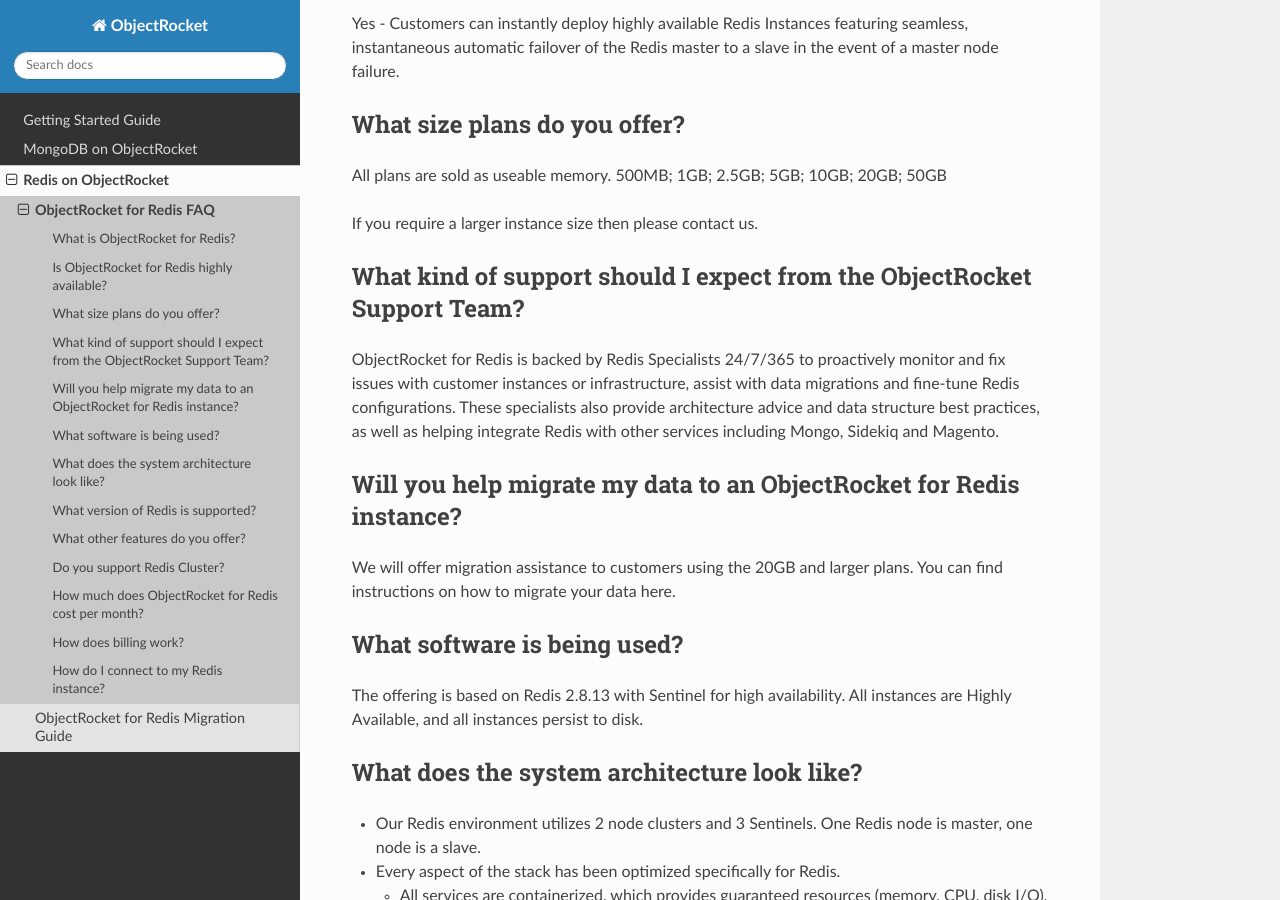
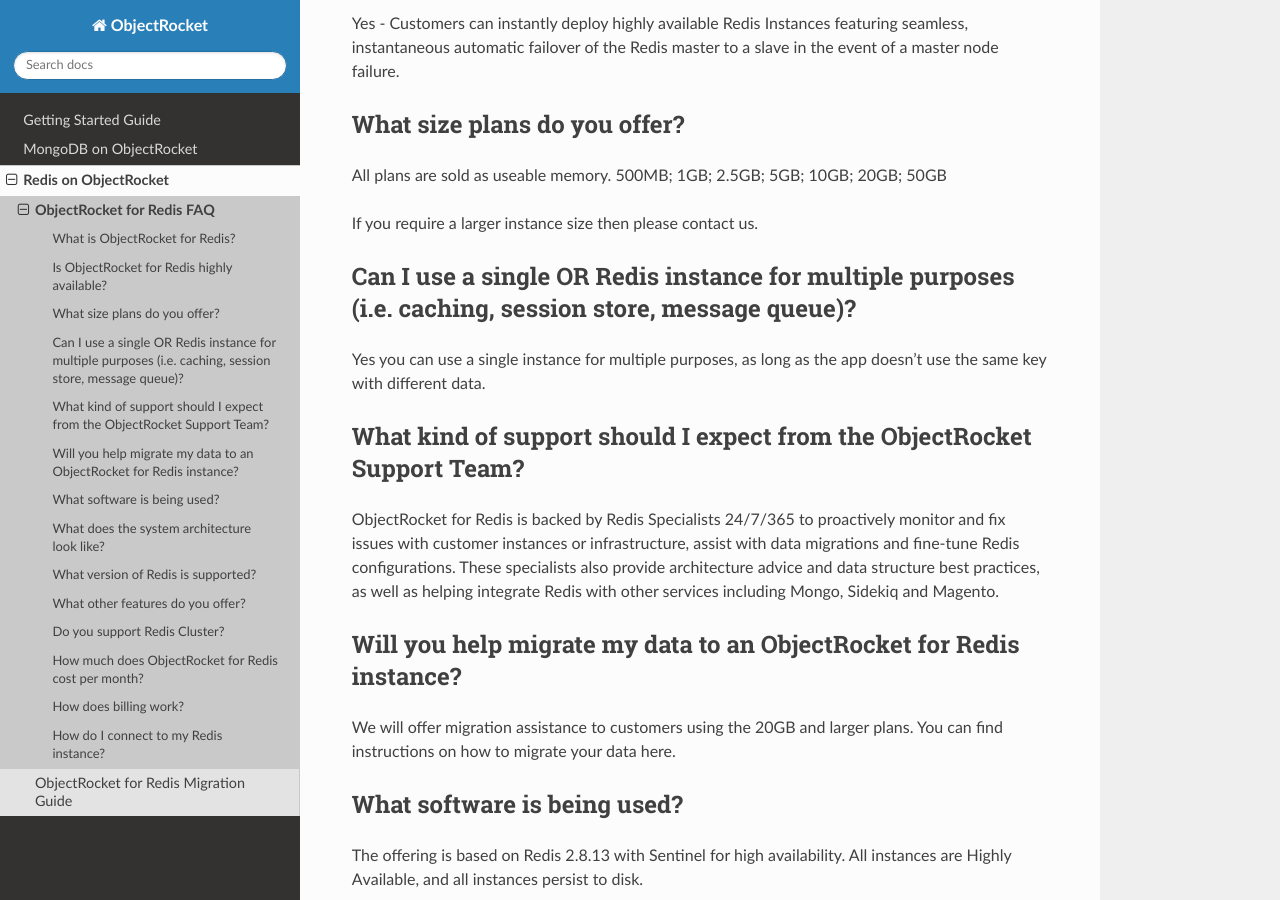
Before and after one commit to zcorleissen/documentation, a Sphinx documentation site: the page built from source/redis_faq.rst, in a window 1280 px wide and 900 px high, scrolled down 404 px. Built offline with Sphinx 7.4.7 and the Read the Docs theme 2.0.0, drawn with Linux system fonts in a browser that asks for light colours.

Commit message:
New redis question and answer

```diff
--- a/source/redis_faq.rst
+++ b/source/redis_faq.rst
@@ -7,7 +7,6 @@
 ObjectRocket for Redis simplifies application development by offering pre-configured, high performance, highly available Redis instances in the cloud.
 
 Simple provisioning, configuration and administration capabilities make it easy for developers to integrate Redis into their application stack
-
 
 Is ObjectRocket for Redis highly available?
 ^^^^^^^^^^^^^^^^^^^^^^^^^^^^^^^^^^^^^^^^^^^
@@ -21,6 +20,11 @@
 500MB; 1GB; 2.5GB; 5GB; 10GB; 20GB; 50GB
 
 If you require a larger instance size then please contact us.
+
+Can I use a single OR Redis instance for multiple purposes (i.e. caching, session store, message queue)?
+^^^^^^^^^^^^^^^^^^^^^^^^^^^^^^^^^^^^^^^^^^^^^^^^^^^^^^^^^^^^^^^^^^^^^^^^^^^^^^^^^^^^^^^^^^^^^^^^^^^^^^^^
+
+Yes you can use a single instance for multiple purposes, as long as the app doesn't use the same key with different data.
 
 What kind of support should I expect from the ObjectRocket Support Team?
 ^^^^^^^^^^^^^^^^^^^^^^^^^^^^^^^^^^^^^^^^^^^^^^^^^^^^^^^^^^^^^^^^^^^^^^^^
```
